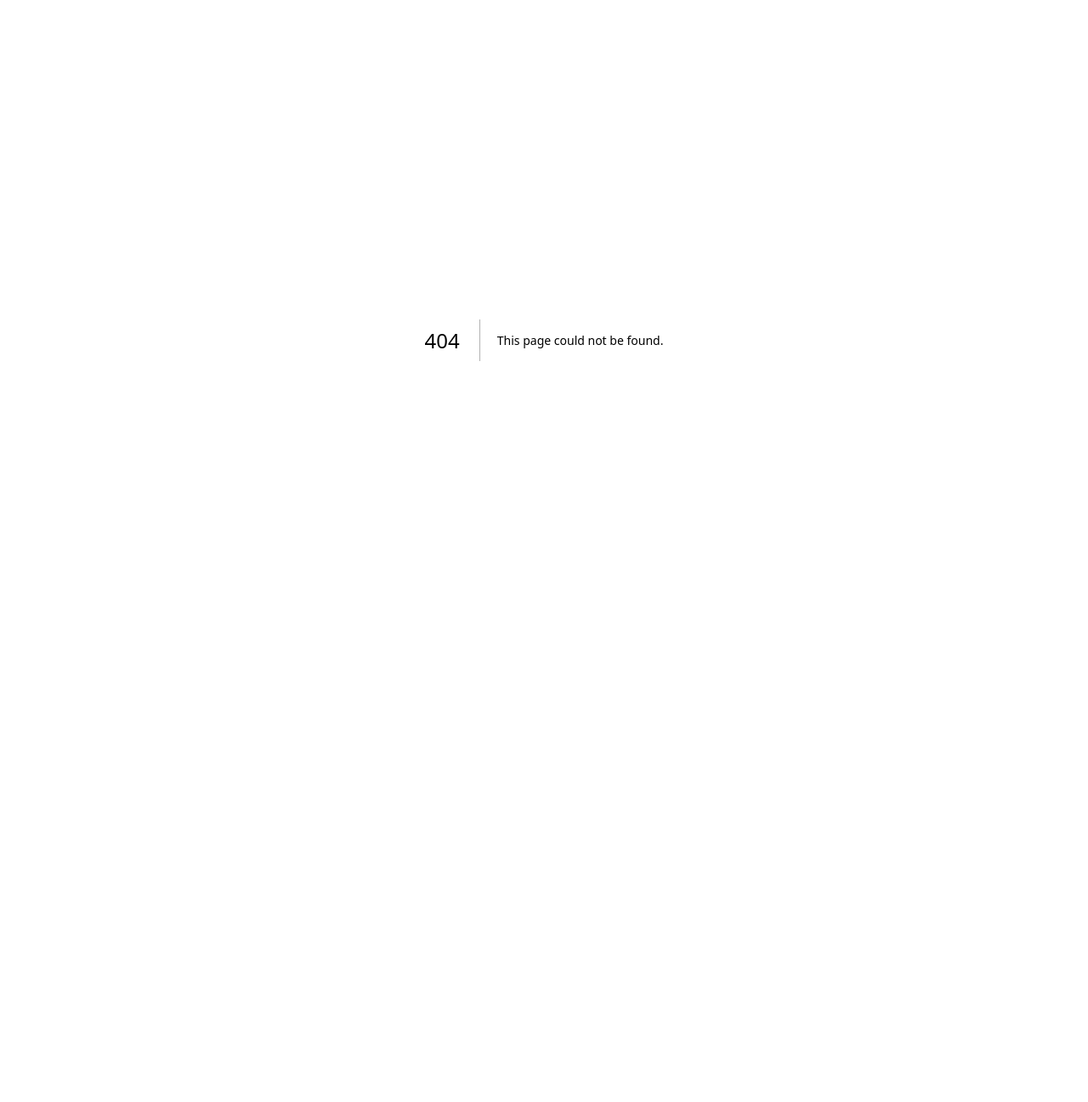
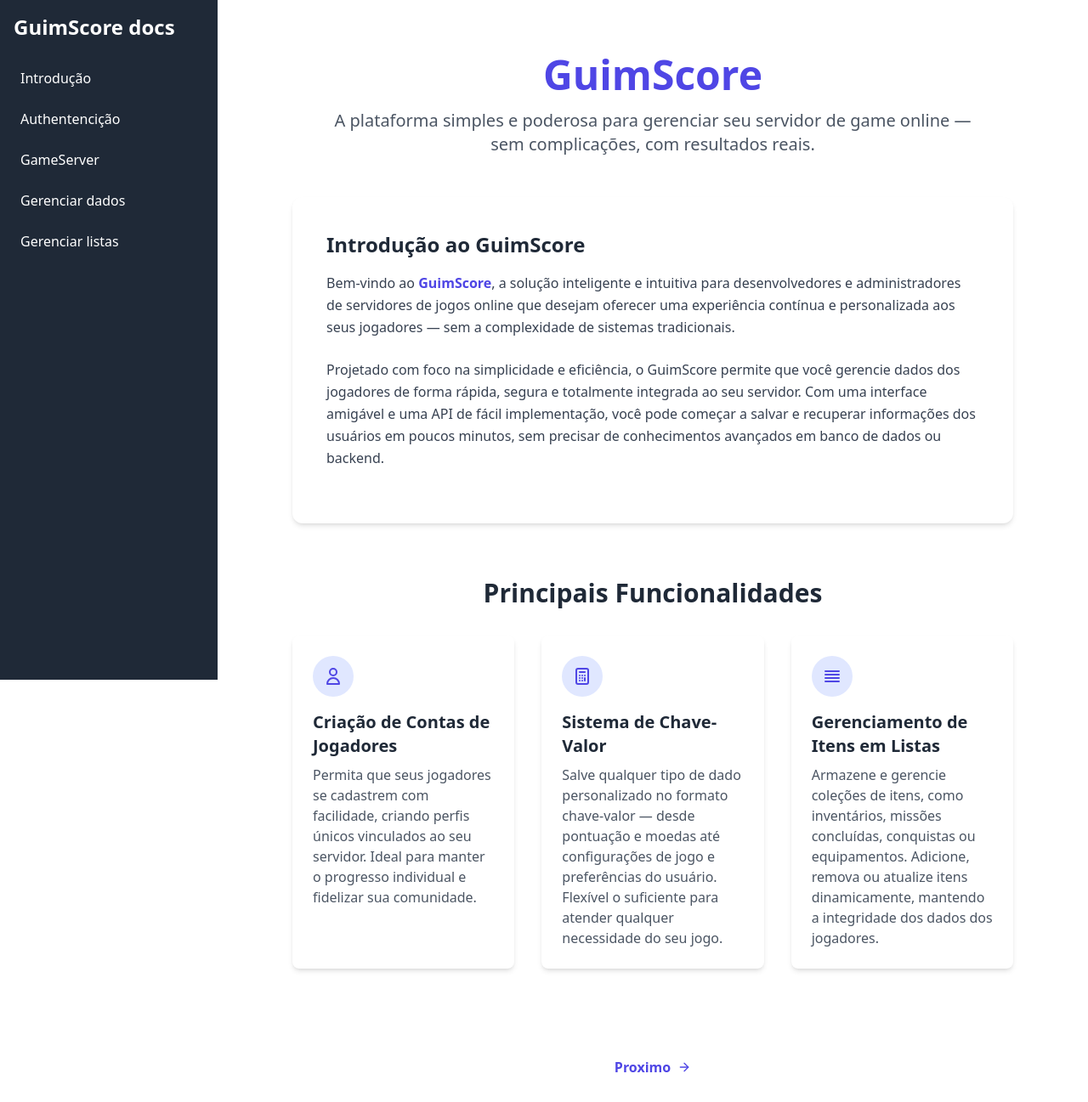
Before and after one commit to Faguim02/GuimScore, a Next.js app in the folder frontend/: page /docs/pt-BR/introduction in a window 1280 px wide. Before the commit this address had no page. Shown: the top 1297 px of the page at 85% size. Before the commit the page ends 800 px from the top, so only its background shows below. Built offline with nearby package versions, Linux system fonts and the light colour scheme.

Commit message:
Add Portuguese documentation files

```diff
--- /dev/null
+++ b/frontend/src/app/docs/pt-BR/auth/page.tsx
@@ -0,0 +1,5 @@
+const Auth = () => {
+    return <div>Auth Page</div>;
+}
+
+export default Auth;
--- /dev/null
+++ b/frontend/src/app/docs/pt-BR/data/page.tsx
@@ -0,0 +1,5 @@
+const Data = () => {
+    return <div>Data Page</div>;
+}
+
+export default Data;
--- /dev/null
+++ b/frontend/src/app/docs/pt-BR/gameserver/page.tsx
@@ -0,0 +1,5 @@
+const GameServer = () => {
+    return <div>GameServer Page</div>;
+}
+
+export default GameServer;
--- /dev/null
+++ b/frontend/src/app/docs/pt-BR/introduction/page.tsx
@@ -0,0 +1,91 @@
+import { ArrowRight } from 'lucide-react'
+
+const Introducao = () => {
+  return (
+    <div className="max-w-4xl mx-auto px-6 py-12">
+
+    <header className="text-center mb-12">
+      <h1 className="text-4xl md:text-5xl font-extrabold text-indigo-600 mb-4">
+        GuimScore
+      </h1>
+      <p className="text-lg md:text-xl text-gray-600 max-w-3xl mx-auto">
+        A plataforma simples e poderosa para gerenciar seu servidor de game online — sem complicações, com resultados reais.
+      </p>
+    </header>
+
+    <section className="mb-16 bg-white rounded-xl shadow-md p-8 md:p-10">
+      <h2 className="text-2xl font-bold text-gray-800 mb-4">Introdução ao GuimScore</h2>
+      <p className="text-gray-700 leading-relaxed mb-6">
+        Bem-vindo ao <strong className="text-indigo-600">GuimScore</strong>, a solução inteligente e intuitiva para desenvolvedores e administradores de servidores de jogos online que desejam oferecer uma experiência contínua e personalizada aos seus jogadores — sem a complexidade de sistemas tradicionais.
+      </p>
+      <p className="text-gray-700 leading-relaxed mb-6">
+        Projetado com foco na simplicidade e eficiência, o GuimScore permite que você gerencie dados dos jogadores de forma rápida, segura e totalmente integrada ao seu servidor. Com uma interface amigável e uma API de fácil implementação, você pode começar a salvar e recuperar informações dos usuários em poucos minutos, sem precisar de conhecimentos avançados em banco de dados ou backend.
+      </p>
+    </section>
+
+    <section className="mb-16">
+      <h2 className="text-3xl font-bold text-gray-800 mb-8 text-center">Principais Funcionalidades</h2>
+
+      <div className="grid md:grid-cols-3 gap-8">
+
+        <div className="bg-white rounded-lg shadow-md p-6 hover:shadow-lg transition-shadow">
+          <div className="w-12 h-12 bg-indigo-100 rounded-full flex items-center justify-center mb-4">
+            <svg xmlns="http://www.w3.org/2000/svg" className="h-6 w-6 text-indigo-600" fill="none" viewBox="0 0 24 24" stroke="currentColor">
+              <path stroke-linecap="round" stroke-linejoin="round" stroke-width="2" d="M16 7a4 4 0 11-8 0 4 4 0 018 0zM12 14a7 7 0 00-7 7h14a7 7 0 00-7-7z" />
+            </svg>
+          </div>
+          <h3 className="text-xl font-semibold text-gray-800 mb-2">Criação de Contas de Jogadores</h3>
+          <p className="text-gray-600">
+            Permita que seus jogadores se cadastrem com facilidade, criando perfis únicos vinculados ao seu servidor. Ideal para manter o progresso individual e fidelizar sua comunidade.
+          </p>
+        </div>
+
+        <div className="bg-white rounded-lg shadow-md p-6 hover:shadow-lg transition-shadow">
+          <div className="w-12 h-12 bg-indigo-100 rounded-full flex items-center justify-center mb-4">
+            <svg xmlns="http://www.w3.org/2000/svg" className="h-6 w-6 text-indigo-600" fill="none" viewBox="0 0 24 24" stroke="currentColor">
+              <path stroke-linecap="round" stroke-linejoin="round" stroke-width="2" d="M9 7h6m0 10v-3m-3 3h.01M9 17h.01M9 14h.01M12 14h.01M15 11h.01M12 11h.01M9 11h.01M7 21h10a2 2 0 002-2V5a2 2 0 00-2-2H7a2 2 0 00-2 2v14a2 2 0 002 2z" />
+            </svg>
+          </div>
+          <h3 className="text-xl font-semibold text-gray-800 mb-2">Sistema de Chave-Valor</h3>
+          <p className="text-gray-600">
+            Salve qualquer tipo de dado personalizado no formato chave-valor — desde pontuação e moedas até configurações de jogo e preferências do usuário. Flexível o suficiente para atender qualquer necessidade do seu jogo.
+          </p>
+        </div>
+
+        <div className="bg-white rounded-lg shadow-md p-6 hover:shadow-lg transition-shadow">
+          <div className="w-12 h-12 bg-indigo-100 rounded-full flex items-center justify-center mb-4">
+            <svg xmlns="http://www.w3.org/2000/svg" className="h-6 w-6 text-indigo-600" fill="none" viewBox="0 0 24 24" stroke="currentColor">
+              <path stroke-linecap="round" stroke-linejoin="round" stroke-width="2" d="M4 6h16M4 10h16M4 14h16M4 18h16" />
+            </svg>
+          </div>
+          <h3 className="text-xl font-semibold text-gray-800 mb-2">Gerenciamento de Itens em Listas</h3>
+          <p className="text-gray-600">
+            Armazene e gerencie coleções de itens, como inventários, missões concluídas, conquistas ou equipamentos. Adicione, remova ou atualize itens dinamicamente, mantendo a integridade dos dados dos jogadores.
+          </p>
+        </div>
+
+      </div>
+    </section>
+
+    <section className="mb-16 bg-white rounded-xl p-8 md:p-10">
+      <a href='/docs/pt-BR/gameserver' className="flex items-center text-indigo-600 font-semibold hover:underline mx-auto w-fit">
+        <p>Proximo</p>
+        <ArrowRight className="inline-block ml-2 h-4 w-4" />
+      </a>
+    </section>
+
+    <section className="bg-indigo-600 text-white rounded-xl shadow-lg p-8 md:p-10 text-center">
+      <h2 className="text-2xl md:text-3xl font-bold mb-4">Comece hoje mesmo.</h2>
+      <p className="text-lg mb-6 max-w-3xl mx-auto">
+        Simplifique. Gerencie. Evolua. Com GuimScore.
+      </p>
+      <p className="text-xl font-medium italic">
+        🎮 <em>Guarde o progresso. Conecte os jogadores. Domine o jogo.</em>
+      </p>
+    </section>
+
+  </div>
+  );
+}
+
+export default Introducao;
--- /dev/null
+++ b/frontend/src/app/docs/pt-BR/list/page.tsx
@@ -0,0 +1,5 @@
+const List = () => {
+    return <div>List Page</div>;
+}
+
+export default List;
```
